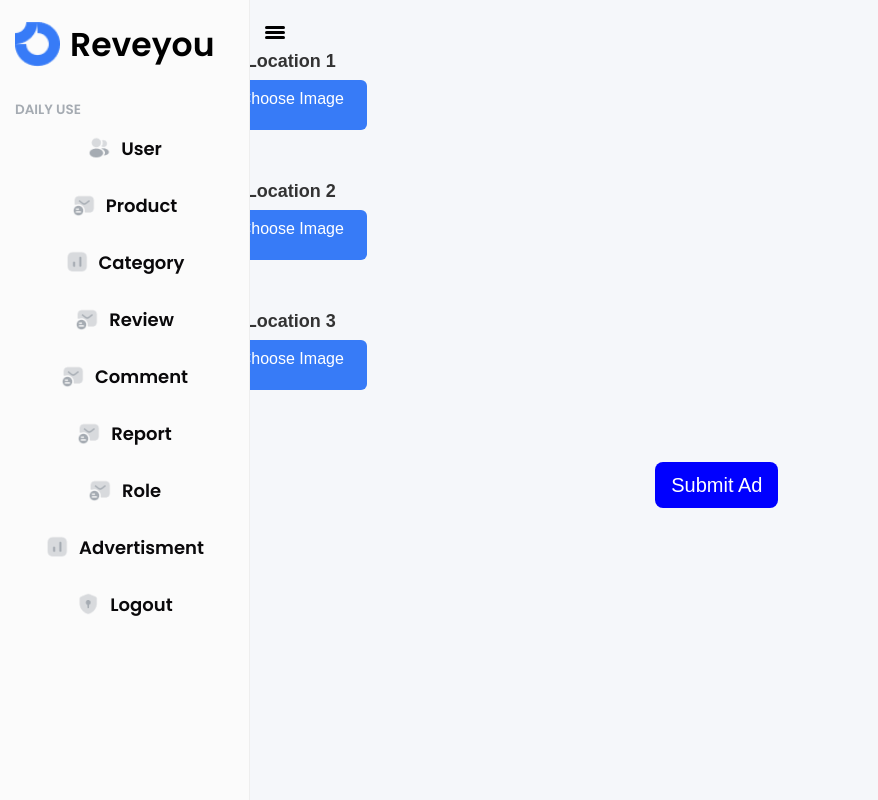
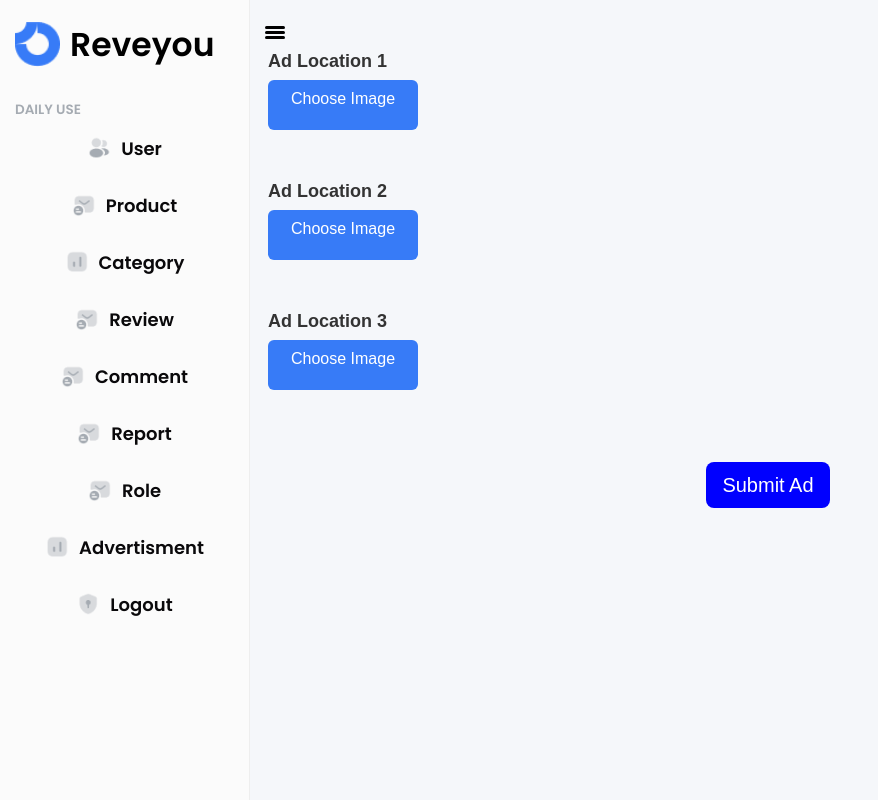
Before and after one commit to saraabdelrhman/wallet-market-master, a React (Create React App) app: page /admin/advertisment in a window 1280 px wide. Shown: the whole page, without its empty margins (0-878 px from the left). Built offline with nearby package versions, Linux system fonts and the light colour scheme.

Commit message:
Update Advertisment.js

```diff
--- a/src/admin/Advertisment.js
+++ b/src/admin/Advertisment.js
@@ -14,7 +14,7 @@ const Advertisment = () => {
   };
 
   return (
-    <Container className="mt-5" style={{ width: '80%', marginLeft: '16%' }}>
+    <Container className="mt-5" style={{ width: '80%', marginLeft: '20%' }}>
       {/* Loop for 3 Image Upload Sections */}
       {[1, 2, 3].map((adIndex) => (
         <Row key={adIndex} className="mb-5">
```
